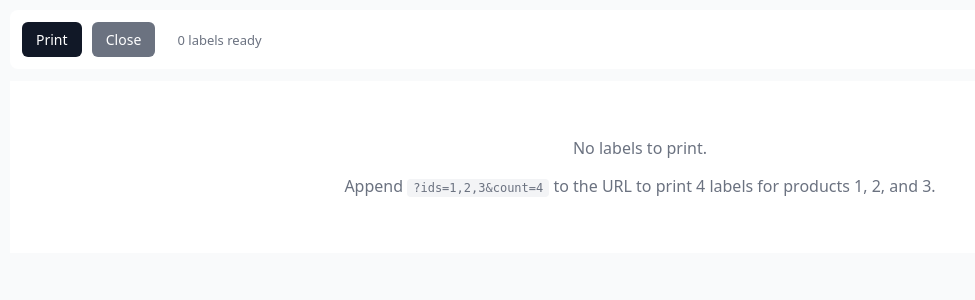
After one commit to Waltermasoja/IMS, a Django app: page /inventory/labels/print/ in a window 1280 px wide. The commit adds this page. Shown: the top 300 px of the page, without its empty margins (0-975 px from the left). Run offline with Django 5.2, Linux system fonts and the light colour scheme; the visitor is signed in with stand-in values (Sample User, id 1); data comes from the database, SQL or seed files in the repository; parts of the project's set-up code (start-up, migrations or seed data) failed here and were passed over; some libraries are stand-ins or nearby versions.

Commit message:
B2+B3: PWA install + barcode labels
B2 (PWA):
- /static/manifest.json: name, icons, shortcut entries for POS + Cash-Up.
- /static/sw.js: install-time static asset cache (CSS, JS, Font Awesome,
  manifest). Cache-first for /static/, network-only for HTML/API (offline
  POS sync deferred — internet is reliable per brief).
- /sw.js route with Service-Worker-Allowed: / header (scope=root).
- Dropped Google Fonts import, fall back to system-ui stack.
- apple-touch-icon + theme_color wired in base.html.
- Icons generated as simple green 'IMS' placeholders (192 + 512 px).

B3 (Barcodes):
- barcode CharField on Inventory + ProductVariant, unique, auto-generated
  from product_code / SKU on first save.
- product_search_ajax matches Inventory.barcode and ProductVariant.barcode
  via iexact (barcode scanners don't fuzzy-match).
- /inventory/labels/barcode/<code>.svg: Code-128 SVG via python-barcode.
- /inventory/labels/print/: Avery 5160-ish grid label sheet, 3×10 labels
  per A4, name + price + barcode + product_code per label.
- python-barcode + weasyprint added to requirements.txt.

Co-Authored-By: Claude Sonnet 4.6 <noreply@anthropic.com>

```diff
--- a/inventory/models.py
+++ b/inventory/models.py
@@ -394,6 +394,10 @@ class Inventory(models.Model):
     # VAT
     is_vat_exempt = models.BooleanField(default=False, help_text="Zero-rated for VAT (e.g. basic foodstuffs)")
 
+    # Barcode (auto-generated if blank on create)
+    barcode = models.CharField(max_length=32, unique=True, blank=True, null=True, db_index=True,
+                               help_text='Code-128 barcode. Auto-generated from product_code on first save.')
+
     # Stock control fields
     reorder_point = models.IntegerField(default=0, help_text="Minimum stock level before reordering")
     lead_time_days = models.IntegerField(default=0, help_text="Supplier lead time in days")
@@ -495,6 +499,9 @@ class Inventory(models.Model):
         # Auto-generate product code if not provided
         if not self.product_code:
             self.product_code = self.generate_product_code()
+        if not self.barcode:
+            # Code-128 compatible: reuse product_code (alphanumeric + dashes). Uppercase.
+            self.barcode = (self.product_code or '').upper().replace(' ', '')[:32] or None
         super().save(*args, **kwargs)
 
     def __str__(self):
@@ -589,6 +596,10 @@ class ProductVariant(models.Model):
     is_vat_exempt = models.BooleanField(null=True, blank=True,
                                         help_text="Override product VAT status. Leave blank to inherit.")
 
+    # Barcode (auto-generated from SKU if blank)
+    barcode = models.CharField(max_length=32, unique=True, blank=True, null=True, db_index=True,
+                               help_text='Code-128 barcode. Auto-generated from SKU on first save.')
+
     # Status
     is_active = models.BooleanField(default=True)
 
@@ -672,6 +683,8 @@ class ProductVariant(models.Model):
                 # Temporary SKU, will be updated after M2M is set
                 temp_sku = f"TEMP-{self.product.product_code or 'PROD'}-{timezone.now().timestamp()}"
                 self.sku = temp_sku
+        if not self.barcode:
+            self.barcode = (self.sku or '').upper().replace(' ', '')[:32] or None
         super().save(*args, **kwargs)
 
 
--- a/inventory/urls.py
+++ b/inventory/urls.py
@@ -44,6 +44,8 @@ urlpatterns = [
     path('receipt/<str:receipt_number>/', ticket_receipt, name='ticket_receipt'),
     path('returns/lookup/', ticket_lookup, name='ticket_lookup'),
     path('returns/ticket/<int:ticket_pk>/process/', ticket_return_process, name='ticket_return_process'),
+    path('labels/print/', label_print, name='label_print'),
+    path('labels/barcode/<str:code>.svg', barcode_svg, name='barcode_svg'),
     path('inventory/update/<int:pk>/', update_inventory, name='update_inventory_ajax'),
     path('pos/', simple_pos, name='pos_interface'),
     # Customers & A/R & Layby
--- a/inventory/views.py
+++ b/inventory/views.py
@@ -2185,6 +2185,56 @@ def simple_pos(request):
 
 
 # ──────────────────────────────────────────────────────────────────────────────
+# B3 — Barcode label printing
+# ──────────────────────────────────────────────────────────────────────────────
+
+@login_required
+def barcode_svg(request, code):
+    """Return a Code-128 SVG for the given code string."""
+    from django.http import HttpResponse
+    try:
+        import barcode as pybarcode
+        from barcode.writer import SVGWriter
+        import io
+    except ImportError:
+        return HttpResponse('python-barcode not installed', status=500)
+
+    buf = io.BytesIO()
+    writer = SVGWriter()
+    code128 = pybarcode.get('code128', str(code), writer=writer)
+    code128.write(buf, options={'module_height': 10.0, 'font_size': 8, 'text_distance': 3.0})
+    return HttpResponse(buf.getvalue(), content_type='image/svg+xml')
+
+
+@login_required
+def label_print(request):
+    """Print a sheet of product labels. Accepts ?ids=1,2,3&count=2."""
+    ids = request.GET.get('ids', '')
+    count = int(request.GET.get('count', '1') or '1')
+    count = max(1, min(count, 100))
+
+    products = []
+    if ids:
+        pks = [int(p) for p in ids.split(',') if p.strip().isdigit()]
+        products = Inventory.objects.filter(pk__in=pks).order_by('product_code')
+
+    labels = []
+    for p in products:
+        for _ in range(count):
+            labels.append({
+                'name': p.name,
+                'code': p.barcode or p.product_code,
+                'product_code': p.product_code,
+                'price': p.selling_price,
+            })
+
+    return render(request, 'inventory/label_print.html', {
+        'labels': labels,
+        'count_per_product': count,
+    })
+
+
+# ──────────────────────────────────────────────────────────────────────────────
 # E1 — Returns against a SalesTicket
 # ──────────────────────────────────────────────────────────────────────────────
 
@@ -2589,11 +2639,13 @@ def product_search_ajax(request):
     products = (
         Inventory.objects.filter(
             Q(product_code__icontains=query)
+            | Q(barcode__iexact=query)
             | Q(name__icontains=query)
             | Q(label__icontains=query)
             | Q(size__icontains=query)
             | Q(category__name__icontains=query)
             | Q(variants__sku__icontains=query)
+            | Q(variants__barcode__iexact=query)
         )
         .select_related('category')
         .prefetch_related('variants__attribute_values__attribute_type')
--- a/inventorySystem/urls.py
+++ b/inventorySystem/urls.py
@@ -17,17 +17,29 @@ Including another URLconf
 from django.contrib import admin
 from django.urls import path, include
 from django.shortcuts import redirect
+from django.http import HttpResponse, FileResponse
+from django.views.decorators.cache import cache_control
+from django.conf.urls.static import static
+from django.conf import settings
+import os
+
 from inventory.views import login_view, logout_view
-from django.contrib.auth import views as auth_views
-from django.conf import settings
-from django.conf.urls.static import static
 
 def redirect_to_login(request):
     return redirect('login')
 
+@cache_control(max_age=0)
+def service_worker(request):
+    """Serve sw.js from root scope with Service-Worker-Allowed header."""
+    path_ = os.path.join(settings.BASE_DIR, 'static', 'sw.js')
+    resp = FileResponse(open(path_, 'rb'), content_type='application/javascript')
+    resp['Service-Worker-Allowed'] = '/'
+    return resp
+
 urlpatterns = [
     path('', redirect_to_login, name='root'),
     path('admin/', admin.site.urls),
+    path('sw.js', service_worker, name='service_worker'),
     path('inventory/', include('inventory.urls')),
     path('accounting/', include('accounting.urls')),
     path('login/', login_view, name='login'),
--- a/requirements.txt
+++ b/requirements.txt
@@ -33,3 +33,5 @@ typing_extensions==4.12.2
 tzdata==2024.1
 urllib3==2.2.1
 whitenoise==6.8.2
+python-barcode==0.16.1
+weasyprint==62.3  # For PDF exports (D3)
--- /dev/null
+++ b/templates/inventory/label_print.html
@@ -0,0 +1,56 @@
+{% load static %}
+<!DOCTYPE html>
+<html>
+<head>
+  <meta charset="utf-8">
+  <title>Product Labels</title>
+  <style>
+    @media print {
+      @page { size: A4; margin: 8mm; }
+      .no-print { display: none !important; }
+    }
+    body { font-family: system-ui, Segoe UI, Roboto, Helvetica, Arial, sans-serif; margin: 0; padding: 10px; background: #f9fafb; }
+    .controls { padding: 12px; margin-bottom: 12px; background: white; border-radius: 8px; }
+    .sheet { background: white; }
+    /* Avery 5160-ish: 3 cols × 10 rows, 40mm label */
+    .grid { display: grid; grid-template-columns: repeat(3, 1fr); gap: 2mm; padding: 2mm; }
+    .label { border: 1px dashed #d1d5db; padding: 4mm 3mm; text-align: center; break-inside: avoid; height: 25mm; overflow: hidden; }
+    .label .name { font-size: 10px; font-weight: 600; line-height: 1.2; }
+    .label .price { font-size: 14px; font-weight: 700; color: #111827; margin: 2px 0; }
+    .label .barcode { margin: 2px 0; }
+    .label .code { font-size: 8px; font-family: monospace; color: #6b7280; }
+    .btn { display: inline-block; background: #111827; color: white; padding: 8px 14px; border-radius: 6px; text-decoration: none; margin-right: 6px; font-size: 14px; }
+    .empty { text-align: center; padding: 40px; color: #6b7280; }
+    .empty code { background: #f3f4f6; padding: 2px 6px; border-radius: 4px; font-family: monospace; font-size: 12px; }
+  </style>
+</head>
+<body>
+  <div class="controls no-print">
+    <a class="btn" href="#" onclick="window.print(); return false;"><i class="fas fa-print"></i> Print</a>
+    <a class="btn" style="background:#6b7280" href="javascript:window.close()">Close</a>
+    <span style="margin-left:12px; color:#6b7280; font-size:13px;">{{ labels|length }} labels ready</span>
+  </div>
+
+  <div class="sheet">
+    {% if labels %}
+    <div class="grid">
+      {% for label in labels %}
+      <div class="label">
+        <div class="name">{{ label.name|truncatechars:40 }}</div>
+        <div class="price">${{ label.price|floatformat:2 }}</div>
+        <div class="barcode">
+          <img src="{% url 'barcode_svg' label.code %}" alt="{{ label.code }}" style="max-width:100%; height:16mm;">
+        </div>
+        <div class="code">{{ label.product_code }}</div>
+      </div>
+      {% endfor %}
+    </div>
+    {% else %}
+    <div class="empty">
+      <p>No labels to print.</p>
+      <p>Append <code>?ids=1,2,3&count=4</code> to the URL to print 4 labels for products 1, 2, and 3.</p>
+    </div>
+    {% endif %}
+  </div>
+</body>
+</html>
```
Also changed, not shown: static/sw.js (added, +51 -0 lines), templates/base.html (+20 -3 lines), inventory/migrations/0035_product_barcodes.py (added), static/images/icon-192.png (added), static/images/icon-512.png (added), static/manifest.json (added).
